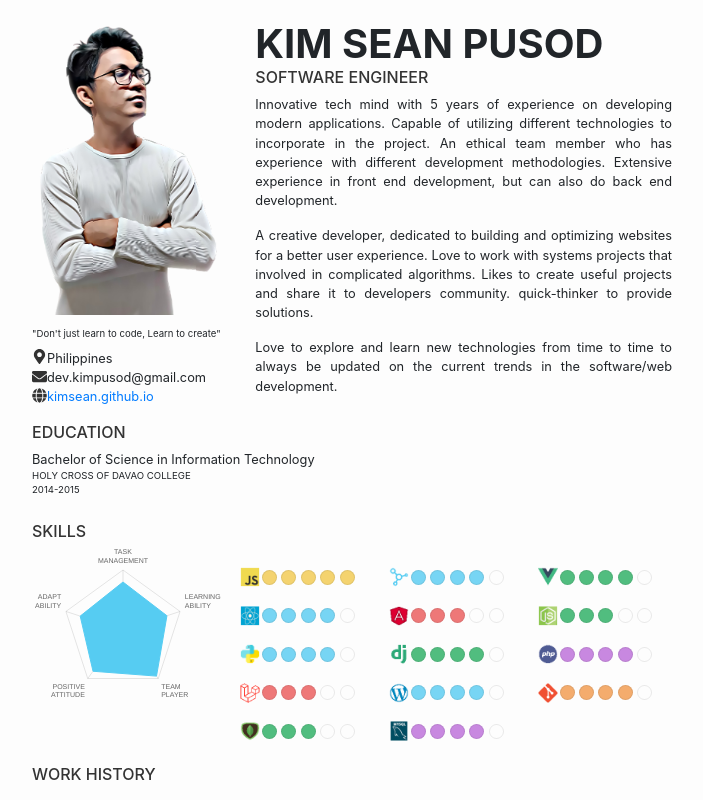
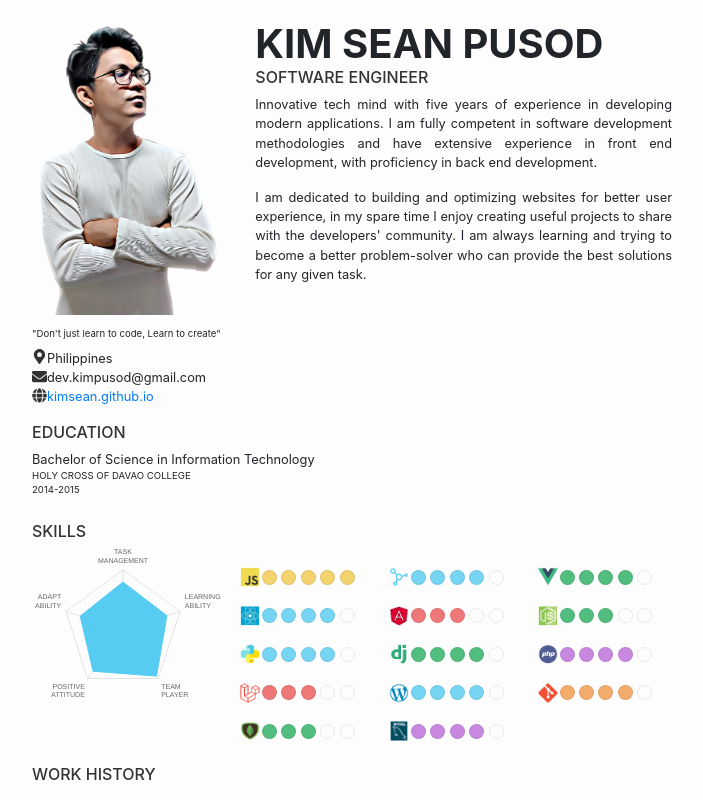
Before and after one commit to kimsean/kimsean.github.io, a React (Create React App) app: page / in a window 1280 px wide. Shown: the top 800 px of the page, without its empty margins (288-991 px from the left). Built offline with nearby package versions, Linux system fonts and the light colour scheme.

Commit message:
updated description

```diff
--- a/src/Home.js
+++ b/src/Home.js
@@ -125,18 +125,11 @@ export default class Home extends React.Component {
               <h6>SOFTWARE ENGINEER</h6>
               <div className="summary-paragraph">
                 <p>
-                  Innovative tech mind with 5 years of experience on developing modern applications. Capable of utilizing different
-                  technologies to incorporate in the project. An ethical team member who has experience with different development
-                  methodologies. Extensive experience in front end development, but can also do back end development.
+                Innovative tech mind with five years of experience in developing modern applications. I am fully competent in software development methodologies and have extensive experience in front end development, with proficiency in back end development.
                 </p>
                 <p>
-                  A creative developer, dedicated to building and optimizing websites for a better user experience. Love to work with
-                  systems projects that involved in complicated algorithms. Likes to create useful projects and share it to developers community.
-                  quick-thinker to provide solutions.
-                </p>
-
-                <p>
-                  Love to explore and learn new technologies from time to time to always be updated on the current trends in the software/web development.
+                I am dedicated to building and optimizing websites for better user experience, in my spare time I enjoy creating useful projects to share with the developers' community.
+                I am always learning and trying to become a better problem-solver who can provide the best solutions for any given task.
                 </p>
 
               </div>
```
